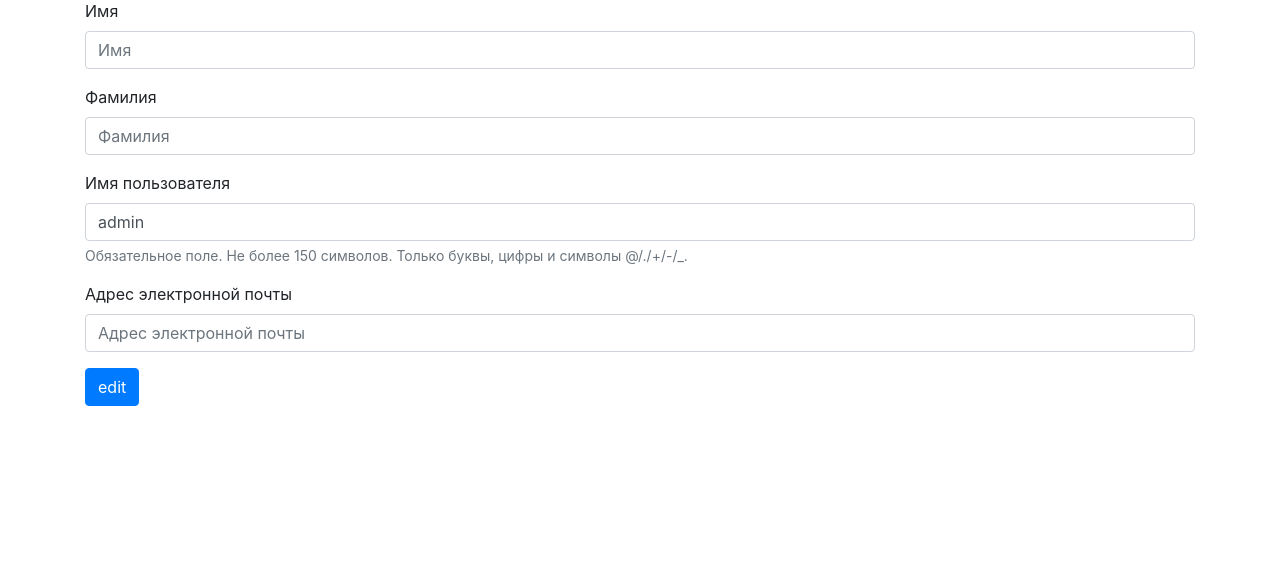
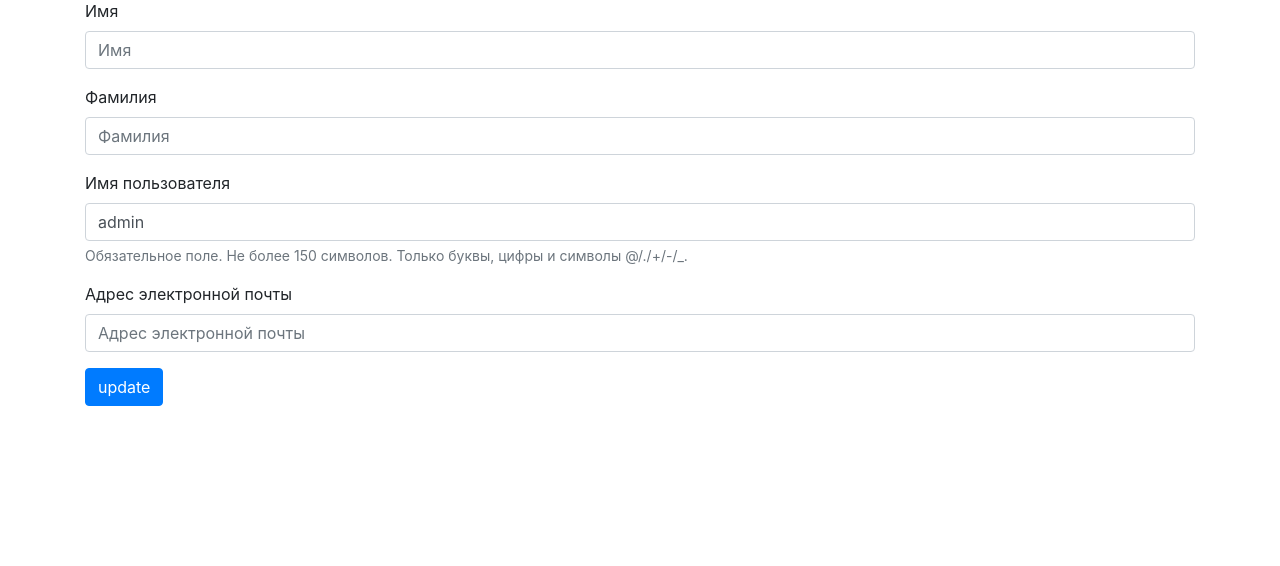
Before and after one commit to Svensson17/python-project-lvl4, a Django app: page /edit_user/1/ in a window 1280 px wide. Shown: the part 74-640 px from the top of the page. Run offline with Django 4.2, Linux system fonts and the light colour scheme; the first user in the database is signed in; data comes from the database, SQL or seed files in the repository; some libraries are stand-ins or nearby versions.

Commit message:
refactor

```diff
--- a/task_manager/templates/users/edit_user.html
+++ b/task_manager/templates/users/edit_user.html
@@ -7,6 +7,6 @@
 {% block content %}
 <form method="post">{% csrf_token %}
     {% bootstrap_form form %}
-    <input class="btn btn-primary" type="submit" value="{% trans 'edit' %}">
+    <input class="btn btn-primary" type="submit" value="{% trans 'update' %}">
 </form>
 {% endblock %}
```
Also changed, not shown: locale/ru/LC_MESSAGES/django.po.
